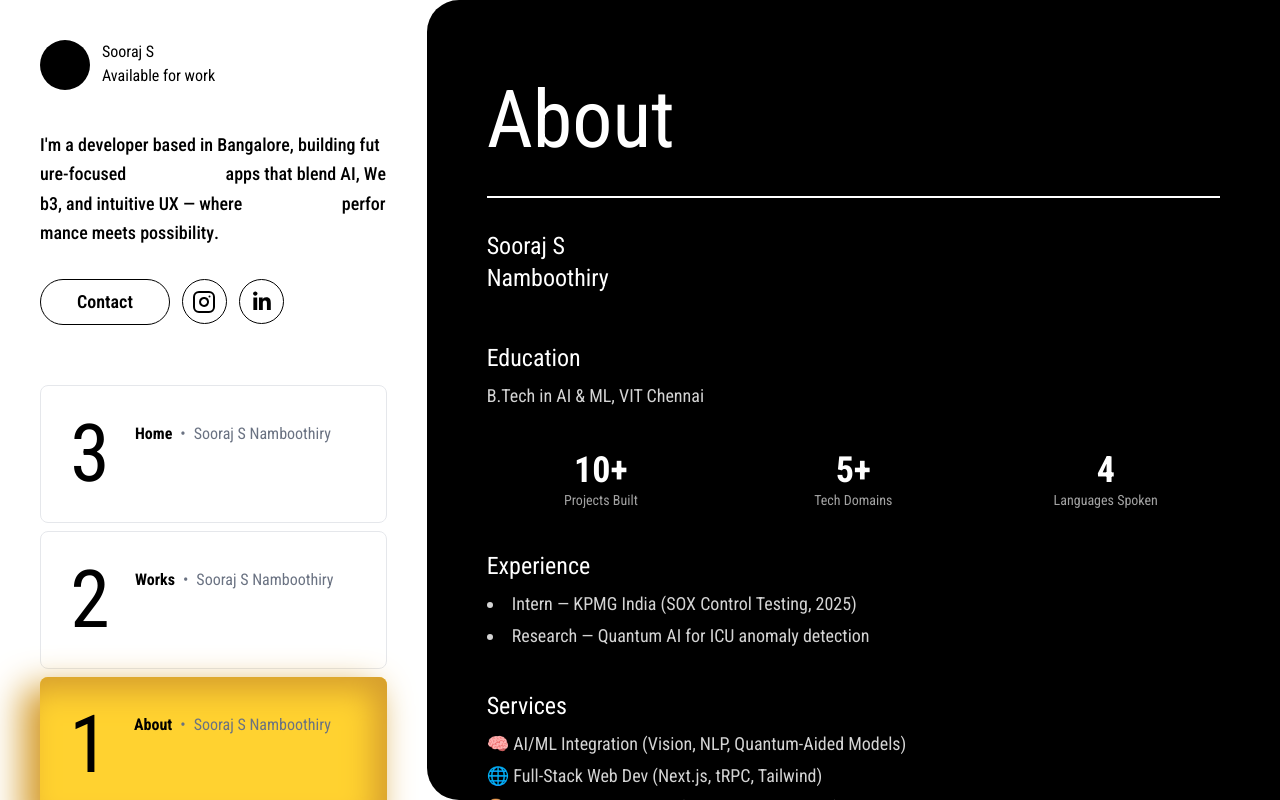
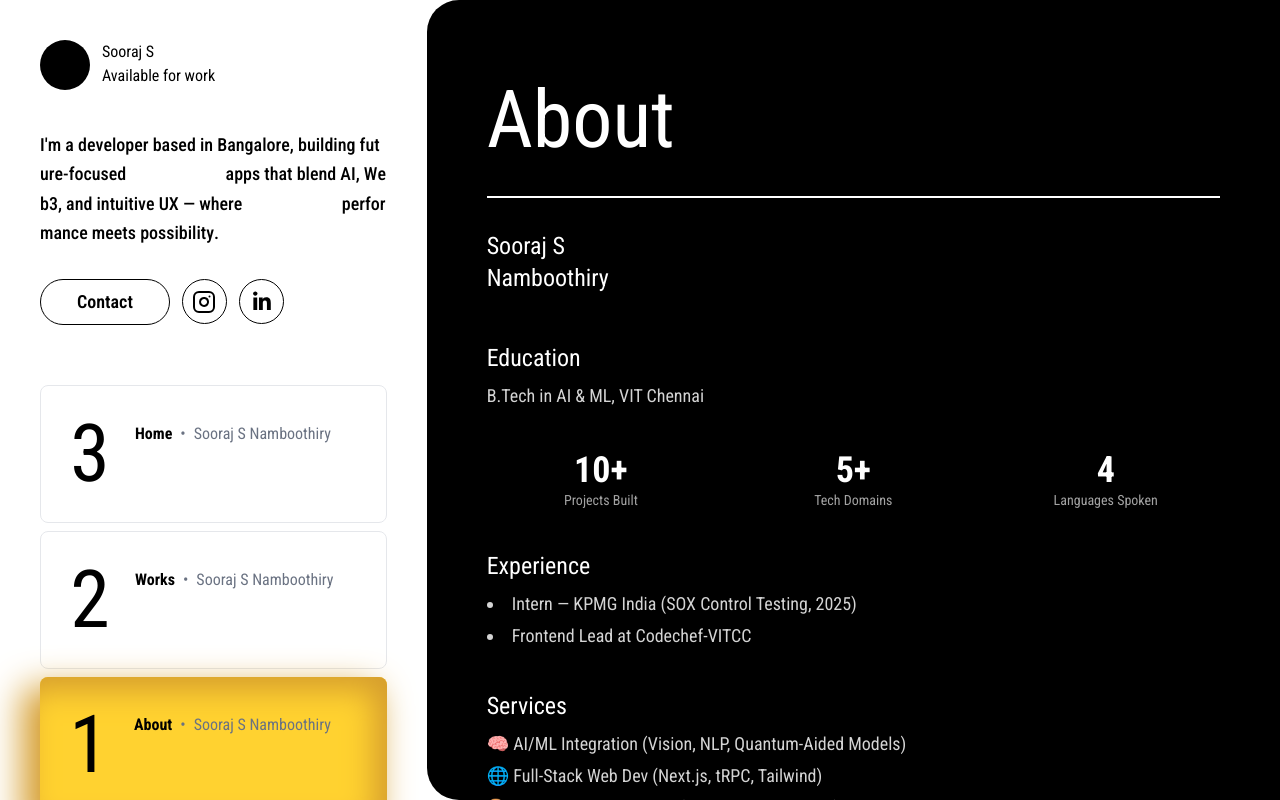
Before and after one commit to soorajsunil1409/Portfolio, a Next.js app: page /about in a window 1280 px wide. Built offline with nearby package versions, Linux system fonts and the light colour scheme; a web font is replaced by a local one.

Commit message:
Update page.tsx

```diff
--- a/src/app/about/page.tsx
+++ b/src/app/about/page.tsx
@@ -68,7 +68,7 @@ export default function About() {
               <div className="text-2xl text-white mb-2">Experience</div>
               <ul className="list-disc list-inside space-y-1">
                 <li>Intern — KPMG India (SOX Control Testing, 2025)</li>
-                <li>Research — Quantum AI for ICU anomaly detection</li>
+                <li>Frontend Lead at Codechef-VITCC</li>
               </ul>
             </div>
 
@@ -85,17 +85,6 @@ export default function About() {
               </ul>
             </div>
 
-            {/* Download CV */}
-            <div>
-              <a
-                href="/Sooraj_S_Namboothiry_CV.pdf"
-                className="text-white underline text-xl"
-                download
-              >
-                Download CV →
-              </a>
-            </div>
-
           </div>
         </div>
       </div>
```
